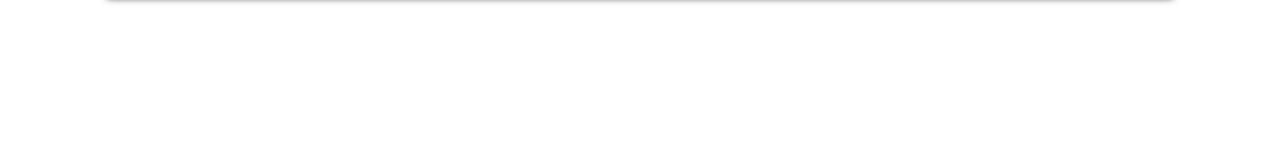
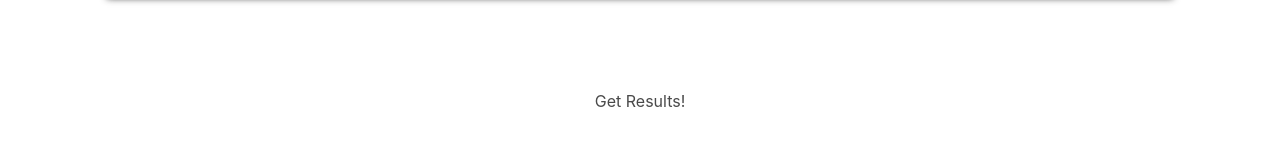
Before and after one commit to terencehuynh/go-go-hack-one-frontend, a React (Create React App) app: page / in a window 1280 px wide. Shown: the part 449-594 px from the top of the page. Built offline with nearby package versions, Linux system fonts and the light colour scheme.

Commit message:
Add results component

```diff
--- a/package.json
+++ b/package.json
@@ -3,11 +3,13 @@
   "version": "0.1.0",
   "private": true,
   "dependencies": {
+    "axios": "^0.18.0",
     "bulma": "^0.7.1",
     "prop-types": "^15.6.2",
     "react": "^16.5.0",
     "react-dom": "^16.5.0",
-    "react-scripts": "1.1.5"
+    "react-scripts": "1.1.5",
+    "reactstrap": "^6.4.0"
   },
   "scripts": {
     "start": "react-scripts start",
--- a/src/App.js
+++ b/src/App.js
@@ -3,6 +3,7 @@ import React, { Component } from "react";
 import Header from "./components/Header";
 import Blurb from "./components/Blurb";
 import Autocomplete from "./components/Autocomplete";
+import Results from "./components/Results";
 
 class App extends Component {
   render() {
@@ -15,6 +16,7 @@ class App extends Component {
           options={["patents", "records", "reports"]}
           submitOption={result => console.log(result)}
         />
+        <Results/>
       </React.Fragment>
     );
   }
--- /dev/null
+++ b/src/components/Results.js
@@ -0,0 +1,21 @@
+import React from "react";
+import axios from 'axios';
+
+// TODO: Replace this with the call in another component.
+// TODO: Call the url of the deployment and not local host?
+const replaceMeLater = () => {
+  axios.get("")
+  console.log('hi david')
+};
+
+const Results = () => (
+  <section className="section" style={{}}>
+
+    <div
+      style={{ textAlign: 'center'}}
+      onClick={replaceMeLater}
+    >Get Results!</div>
+  </section>
+);
+
+export default Results;
```
Also changed, not shown: 1 other file (tests, documents, lock files or other folders).
